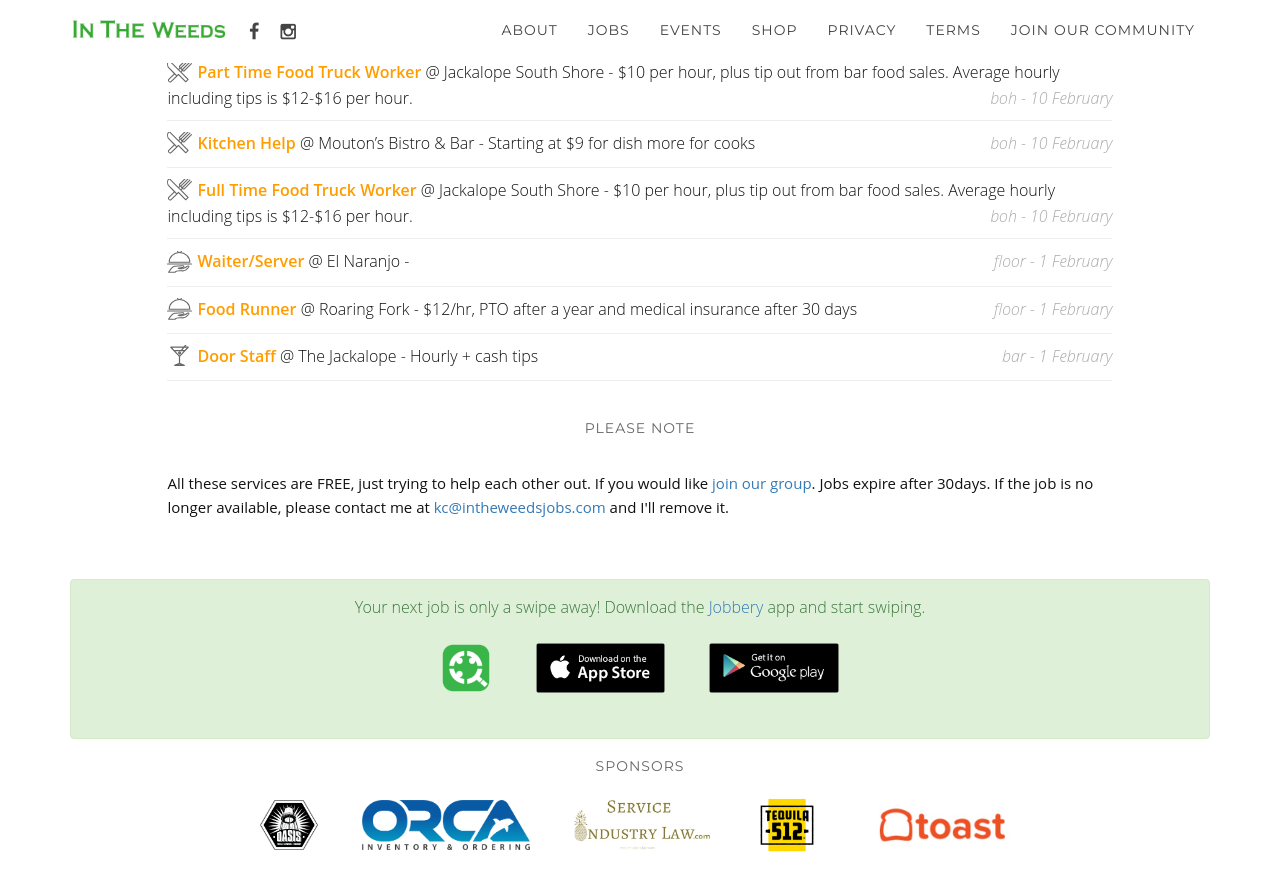
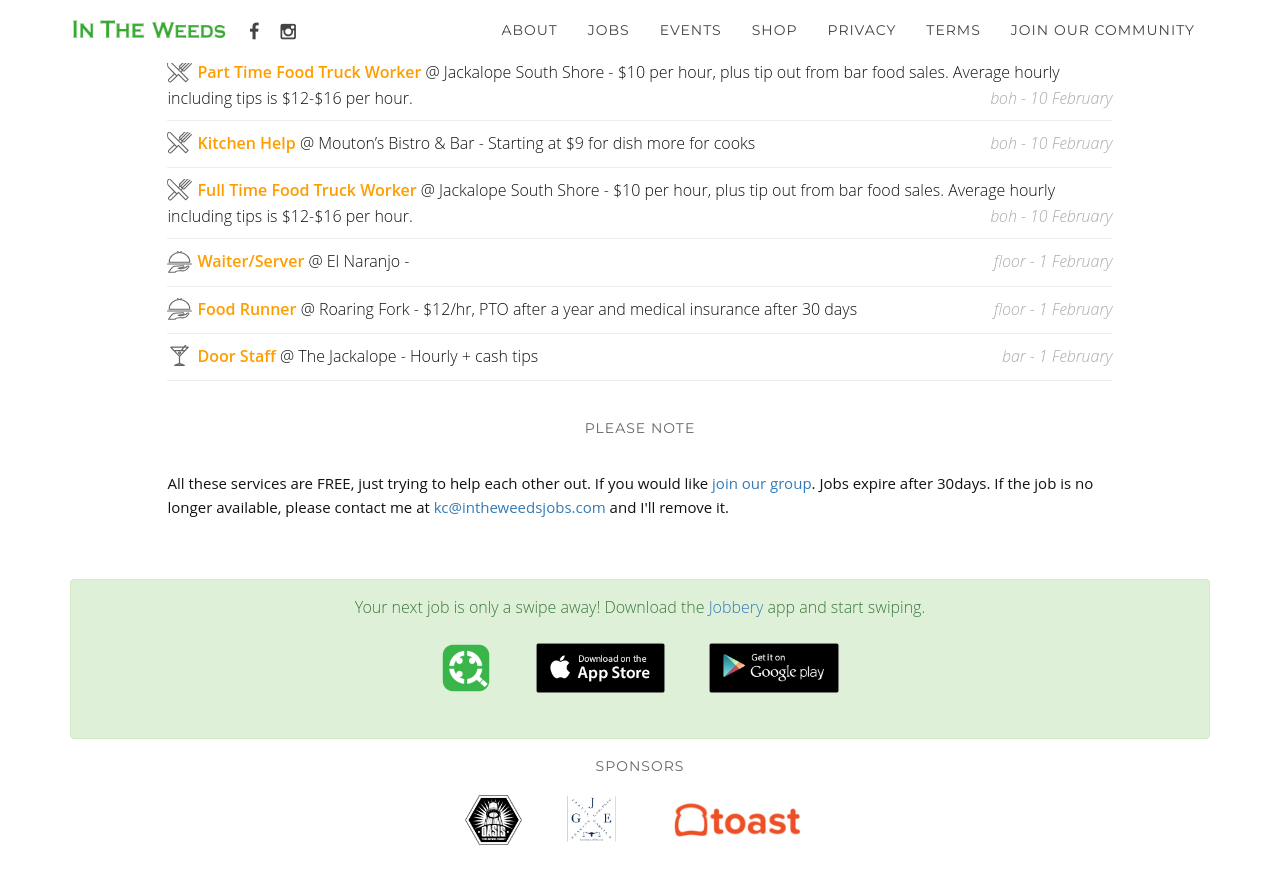
Before and after one commit to intheweedsjobs/intheweeds, a Jekyll site: the page built from index.html, in a window 1280 px wide and 900 px high, scrolled down 2364 px. Shown: the top 891 px of the window. Built offline with Jekyll 4.4.1, drawn with Linux system fonts in a browser that asks for light colours.

Commit message:
new logo

```diff
--- a/_includes/footer.html
+++ b/_includes/footer.html
@@ -30,18 +30,8 @@
       </a>
     </li>
     <li>
-      <a href="http://orcainventory.com/" target="_blank">
-        <img class="footer-logo" src="/images/orca-inventory-logo.png"/>
-      </a>
-    </li>
-    <li>
-      <a href="http://www.serviceindustrylaw.com/" target="_blank">
-        <img id="service-industry-law-logo" class="footer-logo" src="/images/service-industry-law-logo.jpg"/>
-      </a>
-    </li>
-    <li>
-      <a href="http://www.tequila512.com/" target="_blank">
-        <img id="tequila-logo" class="footer-logo" src="/images/tequila_512_logo.png"/>
+      <a href="http://longhornlawfirm.com" target="_blank">
+        <img id="longhorn-logo" class="footer-logo" src="/images/longhorn.png"/>
       </a>
     </li>
     <li>
```
Also changed, not shown: images/longhorn.png (added).
